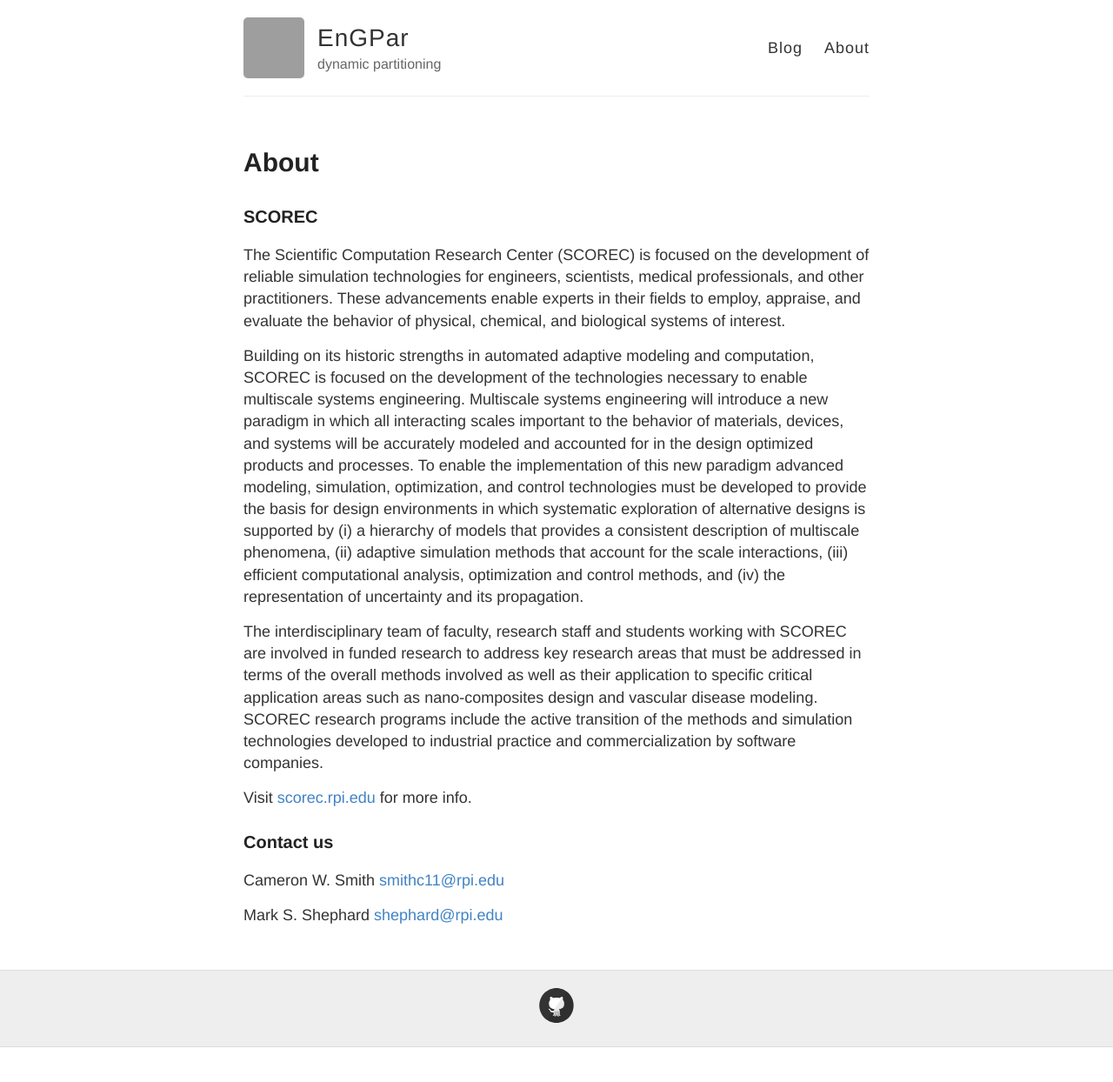
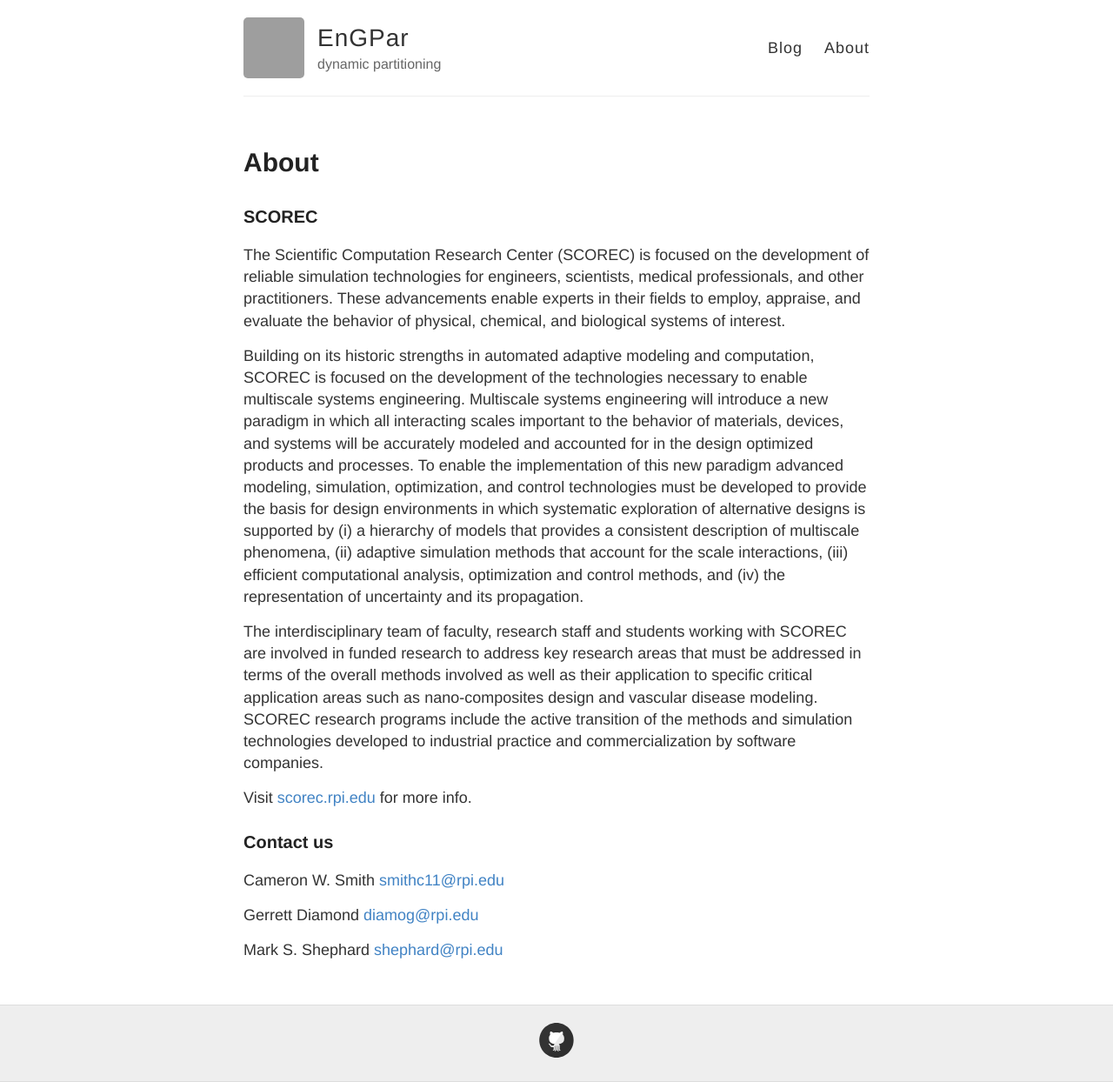
Before and after one commit to SCOREC/EnGPar, a Jekyll site: the page built from docs/about.md, in a window 1280 px wide. Shown: the whole page at 87% size. Built offline with Jekyll 4.4.1, drawn with Linux system fonts in a browser that asks for light colours; before the commit the page ends 1204 px from its top, so only the background shows below that; grey boxes are pictures that could not be loaded.

Commit message:
web: add gerrett to contact list

```diff
--- a/docs/about.md
+++ b/docs/about.md
@@ -41,4 +41,6 @@ Visit [scorec.rpi.edu](http://scorec.rpi.edu/about_us.php) for more info.
 
 Cameron W. Smith [smithc11@rpi.edu](mailto:smithc11@rpi.edu)
 
+Gerrett Diamond [diamog@rpi.edu](mailto:diamog@rpi.edu)
+
 Mark S. Shephard [shephard@rpi.edu](mailto:shephard@rpi.edu)
```
